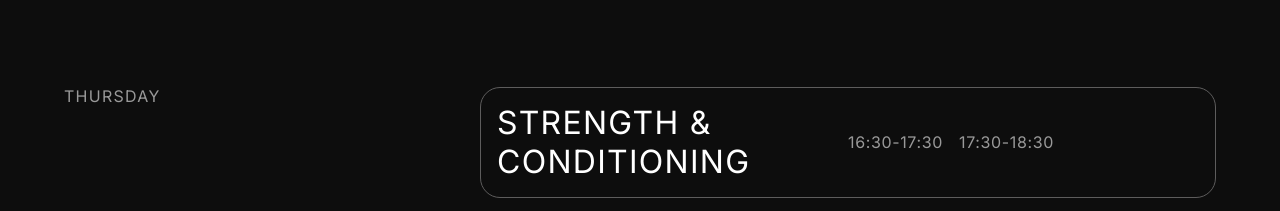
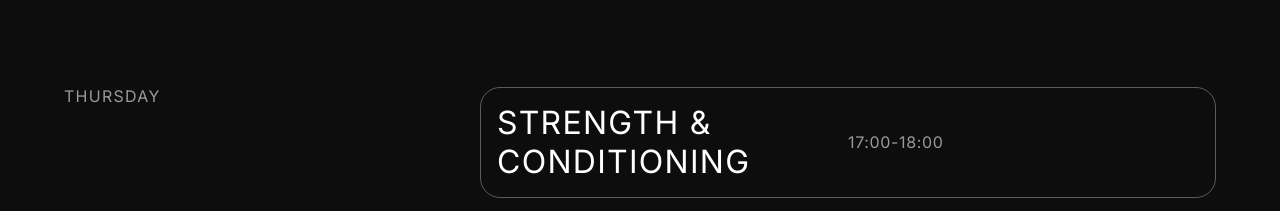
Before and after one commit to madebyjonny/dog-tc, an Astro site: page /timetable in a window 1280 px wide. Shown: the part 1680-1891 px from the top of the page. Built offline with nearby package versions, Linux system fonts and the light colour scheme; Astro itself is replaced by a stand-in of ours.

Commit message:
Update timetable.astro

```diff
--- a/src/pages/timetable.astro
+++ b/src/pages/timetable.astro
@@ -18,7 +18,7 @@ const classData = [
   {name: "CrossFit", day: "friday", times: ["06:00-07:00", "07:00-:08:00", "09:30-10:30", "16:30-17:30", "17:30-18:30", "18:30-19:30"]},
 
   {name: "Strength & Conditioning", day: "tuesday", times: ["06:00-07:00", "16:30-17:30", "17:30-18:30"]},
-  {name: "Strength & Conditioning", day: "thursday", times: [ "16:30-17:30", "17:30-18:30"]},
+  {name: "Strength & Conditioning", day: "thursday", times: [ "17:00-18:00"]},
   {name: "Strength & Conditioning", day: "saturday", times: ["08:00-09:00"]},
 
   {name: "Team WOD", day: "saturday", times: [ "09:00-10:00"]},
```
